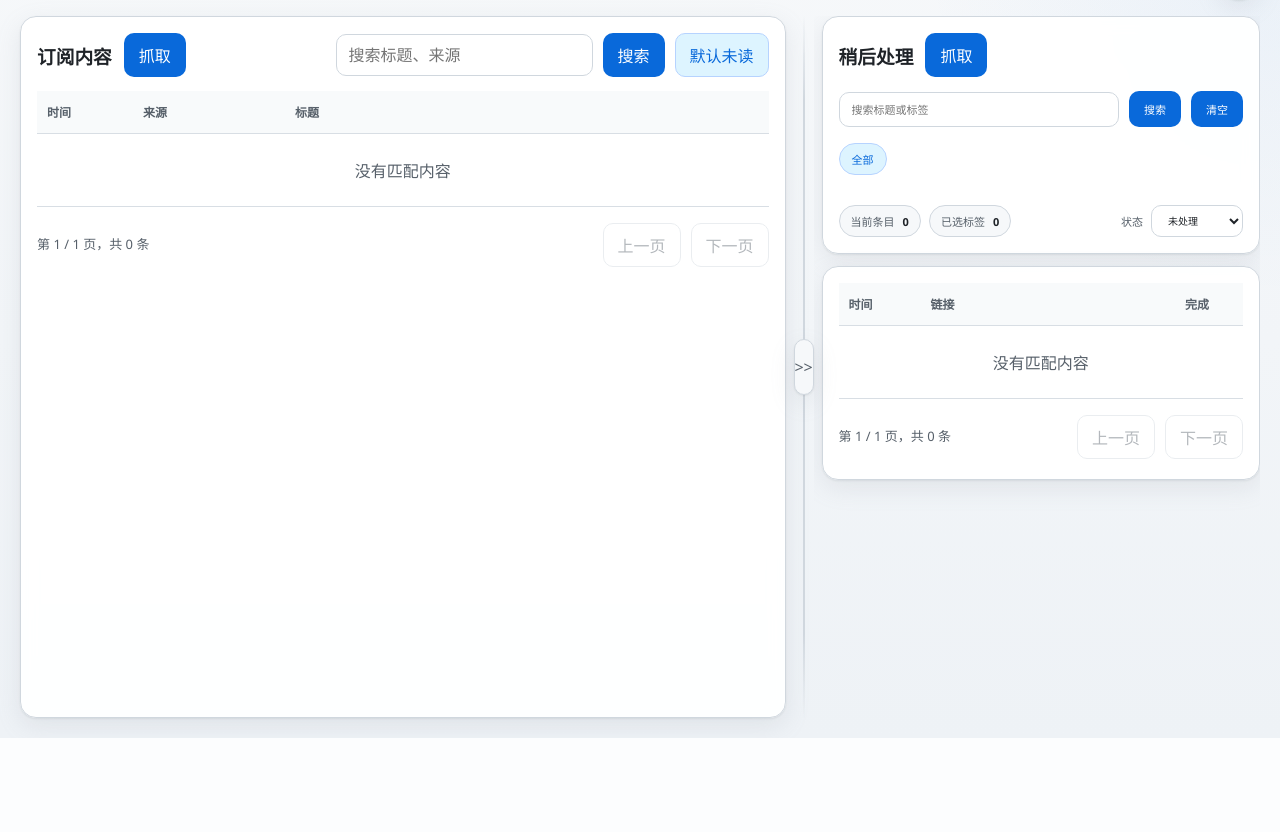
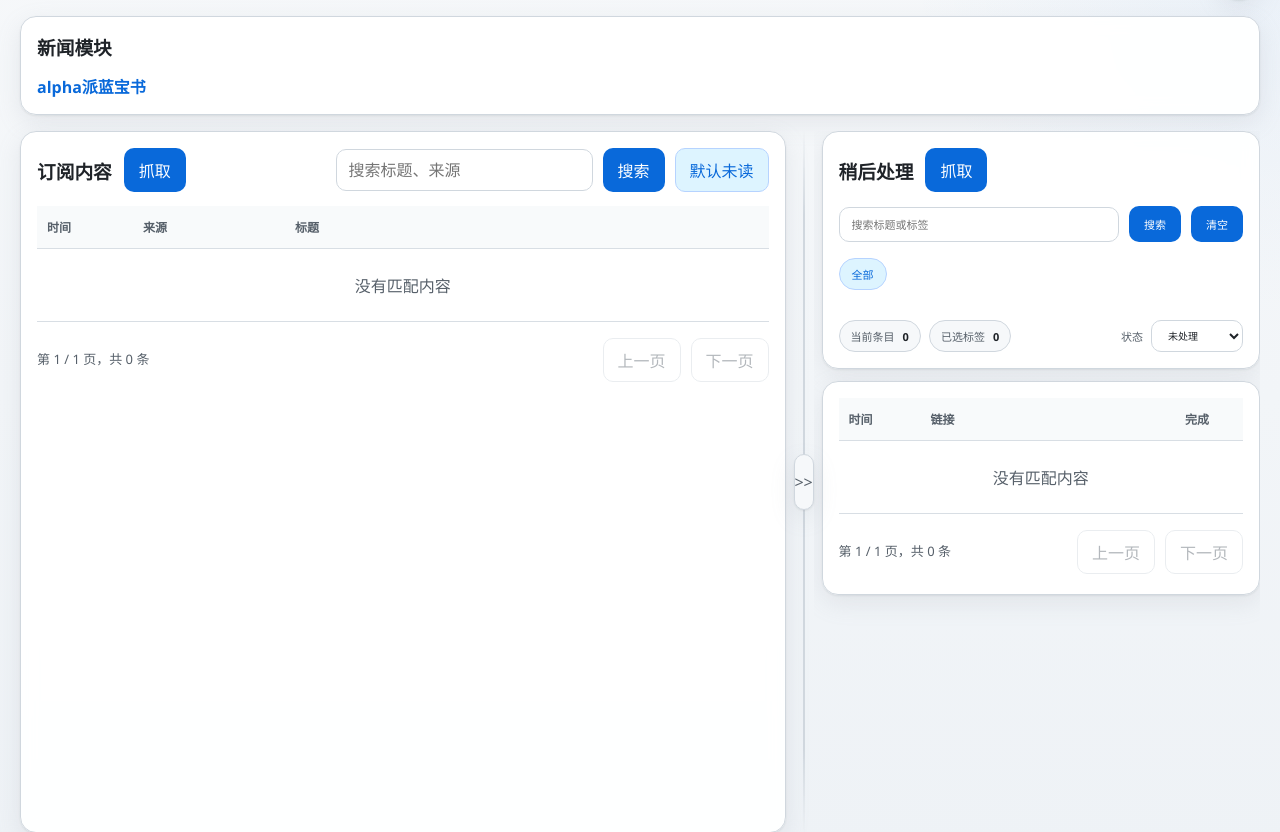
Before and after one commit to stelvetica/infoflowhub, a FastAPI app: page / in a window 1280 px wide. Shown: the part 62-894 px from the top of the page. Before the commit the page ends 800 px from the top, so only its background shows below. Run offline with FastAPI, Linux system fonts and the light colour scheme; data that the repository does not hold is empty; some libraries are stand-ins or nearby versions.

Commit message:
feat: add news module link

```diff
--- a/web/static/styles.css
+++ b/web/static/styles.css
@@ -35,6 +35,11 @@ button, input, select, textarea { font: inherit; }
 .settings-link { display: inline-flex; align-items: center; justify-content: center; width: 42px; height: 42px; border-radius: 999px; border: 1px solid var(--line); background: rgba(255, 255, 255, 0.88); box-shadow: var(--shadow); transition: transform 0.18s ease, border-color 0.18s ease, background 0.18s ease; flex: 0 0 42px; }
 .settings-link:hover, .settings-link.active { border-color: var(--accent); background: var(--accent-soft); transform: rotate(12deg); }
 .stack { display: grid; gap: 16px; margin: 0 auto; max-width: 1600px; }
+.news-card { margin: 0 auto 16px; max-width: 1600px; }
+.news-panel-title { margin-bottom: 10px; }
+.news-links { display: flex; flex-wrap: wrap; gap: 10px; }
+.news-link { color: var(--accent); font-weight: 600; }
+.news-link:hover { text-decoration: underline; }
 .split-shell { display: grid; grid-template-columns: minmax(0, 1fr) 20px minmax(320px, 36%); gap: 0; align-items: stretch; margin: 0 auto; max-width: 1600px; min-height: calc(100vh - 98px); }
 .split-shell.laterhub-collapsed { grid-template-columns: minmax(0, 1fr) 20px 0; }
 .split-pane { min-width: 0; }
--- a/web/templates/index.html
+++ b/web/templates/index.html
@@ -70,6 +70,21 @@
         </div>
       </div>
     {% else %}
+      <section class="card news-card">
+        <div class="panel-title news-panel-title">
+          <h3>新闻模块</h3>
+        </div>
+        <div class="news-links">
+          <a
+            class="news-link"
+            href="https://alphapai-web.rabyte.cn/reading/home/market-report/detail?id=SseEDKk5WfFBaeoXzoMOjzGHOY2TaNVBNU3wkFkB-J8%3D&type=21"
+            target="_blank"
+            rel="noopener noreferrer"
+          >
+            alpha派蓝宝书
+          </a>
+        </div>
+      </section>
       <div class="split-shell {% if laterhub_collapsed %}laterhub-collapsed{% endif %}">
         <section class="split-pane split-pane-main">
         <section class="card pane-card pane-card-left">
```
Also changed, not shown: .agents/工作日志.md.
